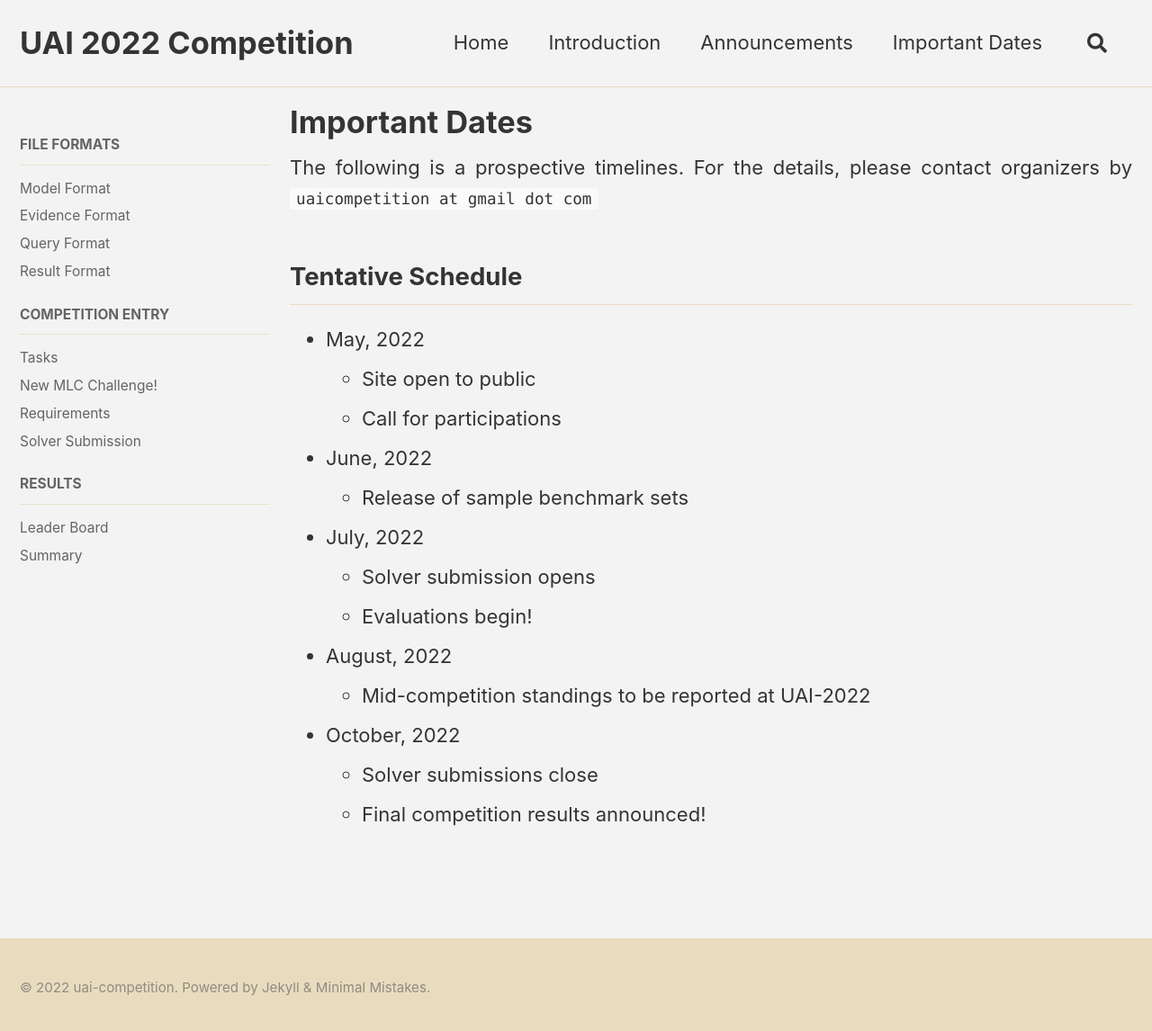
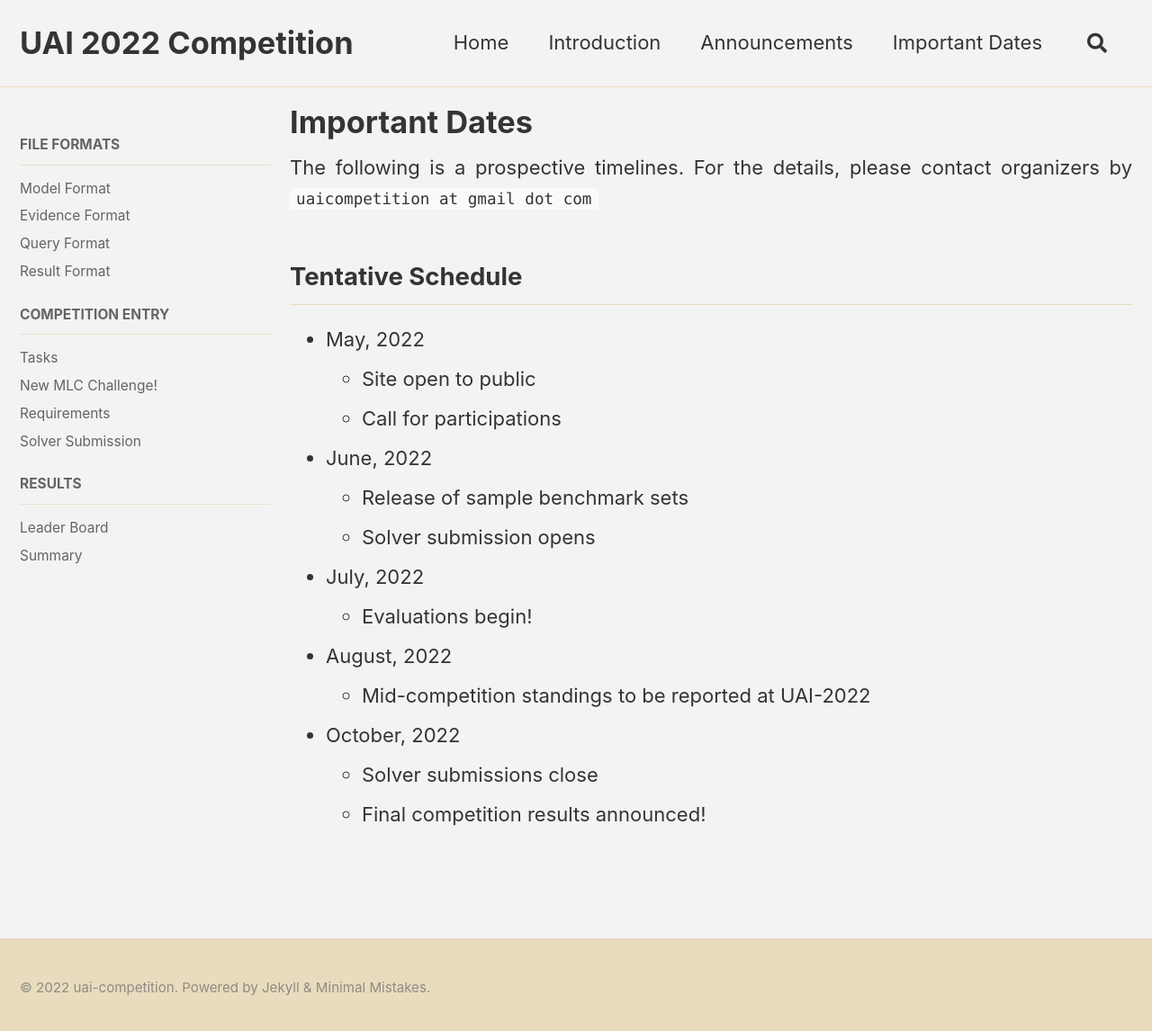
Before and after one commit to vibhavg1/uai-competition-dev, a Jekyll site: the page built from _pages/root/information/important-dates.md, in a window 1280 px wide and 1154 px high. Shown: the top 1146 px of the window at 90% size. Built offline with Jekyll 4.4.1, drawn with Linux system fonts in a browser that asks for light colours; cached includes are drawn as plain includes.

```diff
--- a/_pages/root/information/important-dates.md
+++ b/_pages/root/information/important-dates.md
@@ -11,8 +11,8 @@ For the details, please contact organizers by `uaicompetition at gmail dot com`
   * Call for participations
 * June, 2022
   * Release of sample benchmark sets
+  * Solver submission opens
 * July, 2022
-  * Solver submission opens
   * Evaluations begin!
 * August, 2022
   * Mid-competition standings to be reported at UAI-2022
```
